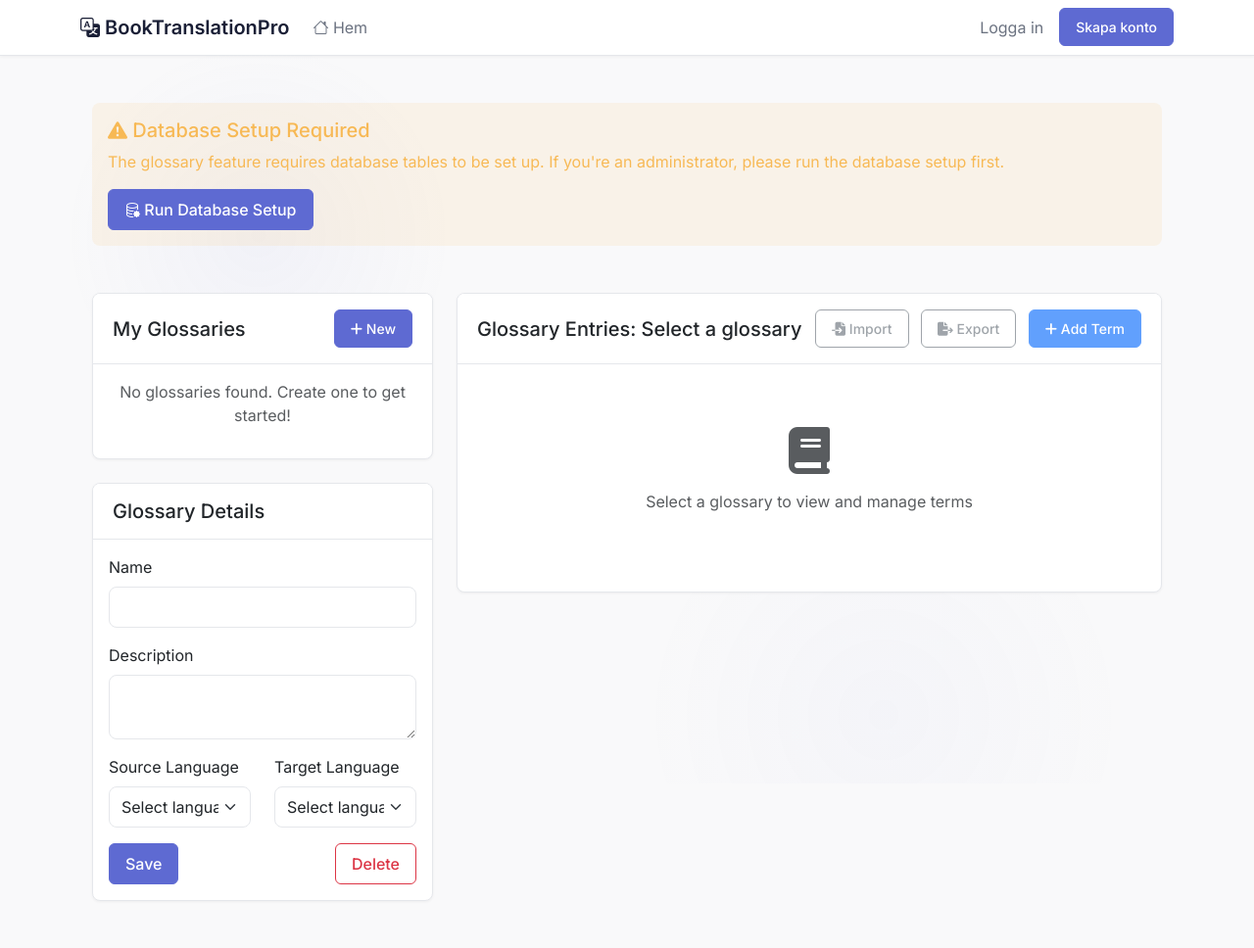
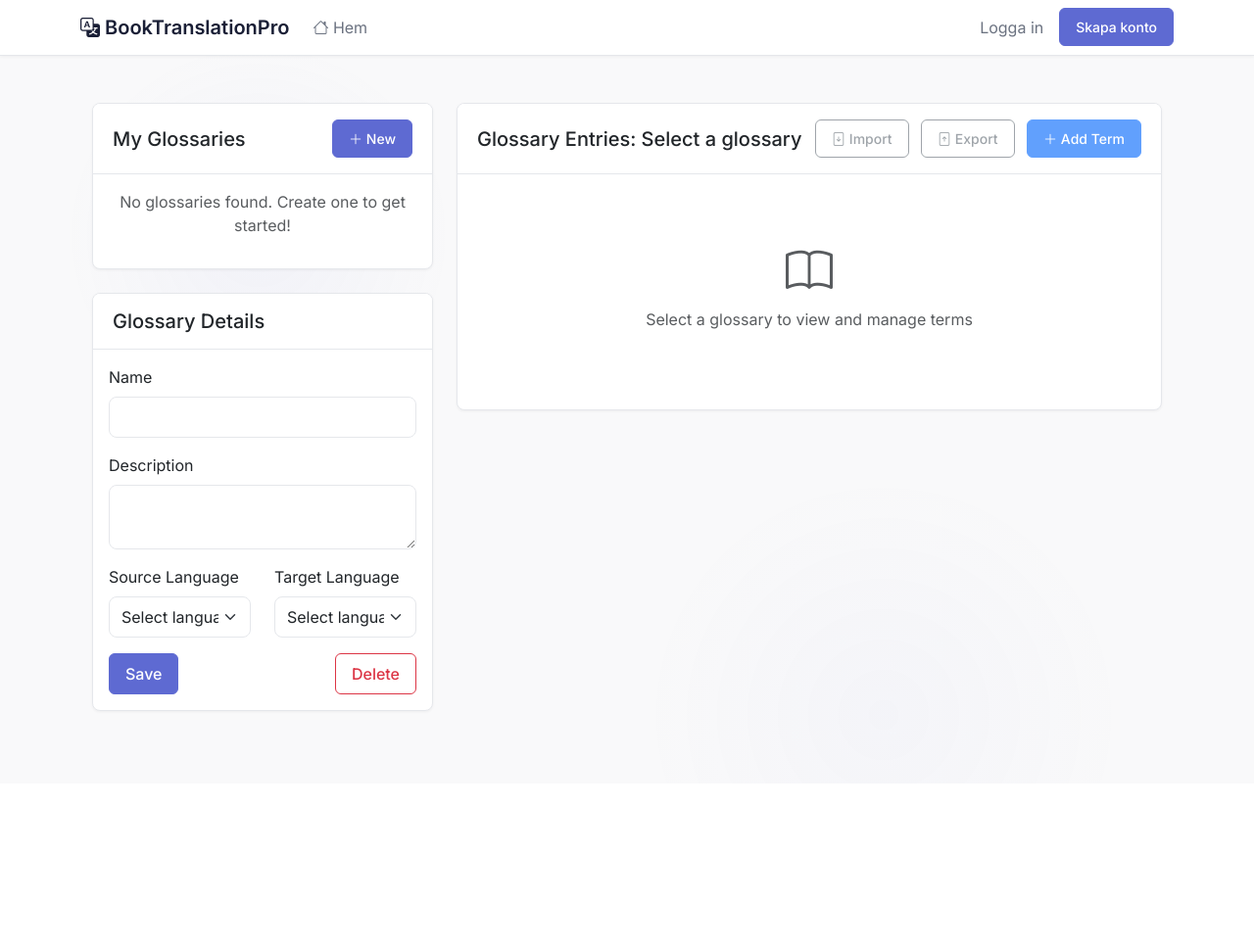
Before and after one commit to erikisberg/BookTranslationPro, a Python web app: template templates/glossary.html in a window 1280 px wide. Shown: the whole page at 98% size. After the commit the page ends 727 px from the top, so only its background shows below. Run offline with Jinja, Linux system fonts and the light colour scheme; the template is opened without the code that fills it, so the values that code supplies are empty; some libraries are stand-ins or nearby versions.

Commit message:
Update glossary.html

```diff
--- a/templates/glossary.html
+++ b/templates/glossary.html
@@ -4,17 +4,7 @@
 
 {% block content %}
 <!-- Setup notice -->
-{% if not glossaries %}
-<div class="container mt-3">
-    <div class="alert alert-warning">
-        <h5><i class="bi bi-exclamation-triangle-fill"></i> Database Setup Required</h5>
-        <p>The glossary feature requires database tables to be set up. If you're an administrator, please run the database setup first.</p>
-        <a href="{{ url_for('setup_database') }}" class="btn btn-primary">
-            <i class="bi bi-database-gear"></i> Run Database Setup
-        </a>
-    </div>
-</div>
-{% endif %}
+<!-- Remove database setup warning since we've already set up the database tables -->
 
 <div class="container my-5">
     <div class="row">
@@ -23,7 +13,7 @@
                 <div class="card-header d-flex justify-content-between align-items-center">
                     <h5 class="mb-0">My Glossaries</h5>
                     <button class="btn btn-sm btn-primary" id="createGlossaryBtn">
-                        <i class="fas fa-plus"></i> New
+                        <i class="bi bi-plus-lg"></i> New
                     </button>
                 </div>
                 <div class="card-body">
@@ -101,19 +91,19 @@
                     <h5 class="mb-0">Glossary Entries: <span id="currentGlossaryName">Select a glossary</span></h5>
                     <div>
                         <button class="btn btn-sm btn-outline-secondary me-2" id="importBtn" disabled>
-                            <i class="fas fa-file-import"></i> Import
+                            <i class="bi bi-file-arrow-down"></i> Import
                         </button>
                         <button class="btn btn-sm btn-outline-secondary me-2" id="exportBtn" disabled>
-                            <i class="fas fa-file-export"></i> Export
+                            <i class="bi bi-file-arrow-up"></i> Export
                         </button>
                         <button class="btn btn-sm btn-primary" id="addEntryBtn" disabled>
-                            <i class="fas fa-plus"></i> Add Term
+                            <i class="bi bi-plus-lg"></i> Add Term
                         </button>
                     </div>
                 </div>
                 <div class="card-body">
                     <div id="entriesPlaceholder" class="text-center py-5">
-                        <i class="fas fa-book fa-3x text-muted mb-3"></i>
+                        <i class="bi bi-book fa-3x text-muted mb-3"></i>
                         <p class="text-muted">Select a glossary to view and manage terms</p>
                     </div>
 
@@ -495,7 +485,7 @@
                         // Edit button
                         const editBtn = document.createElement('button');
                         editBtn.className = 'btn btn-sm btn-outline-primary me-1';
-                        editBtn.innerHTML = '<i class="fas fa-edit"></i>';
+                        editBtn.innerHTML = '<i class="bi bi-pencil"></i>';
                         editBtn.addEventListener('click', function() {
                             loadEntryForEdit(entry);
                         });
@@ -503,7 +493,7 @@
                         // Delete button
                         const deleteBtn = document.createElement('button');
                         deleteBtn.className = 'btn btn-sm btn-outline-danger';
-                        deleteBtn.innerHTML = '<i class="fas fa-trash"></i>';
+                        deleteBtn.innerHTML = '<i class="bi bi-trash"></i>';
                         deleteBtn.addEventListener('click', function() {
                             confirmDeleteEntry(entry.id);
                         });
```
